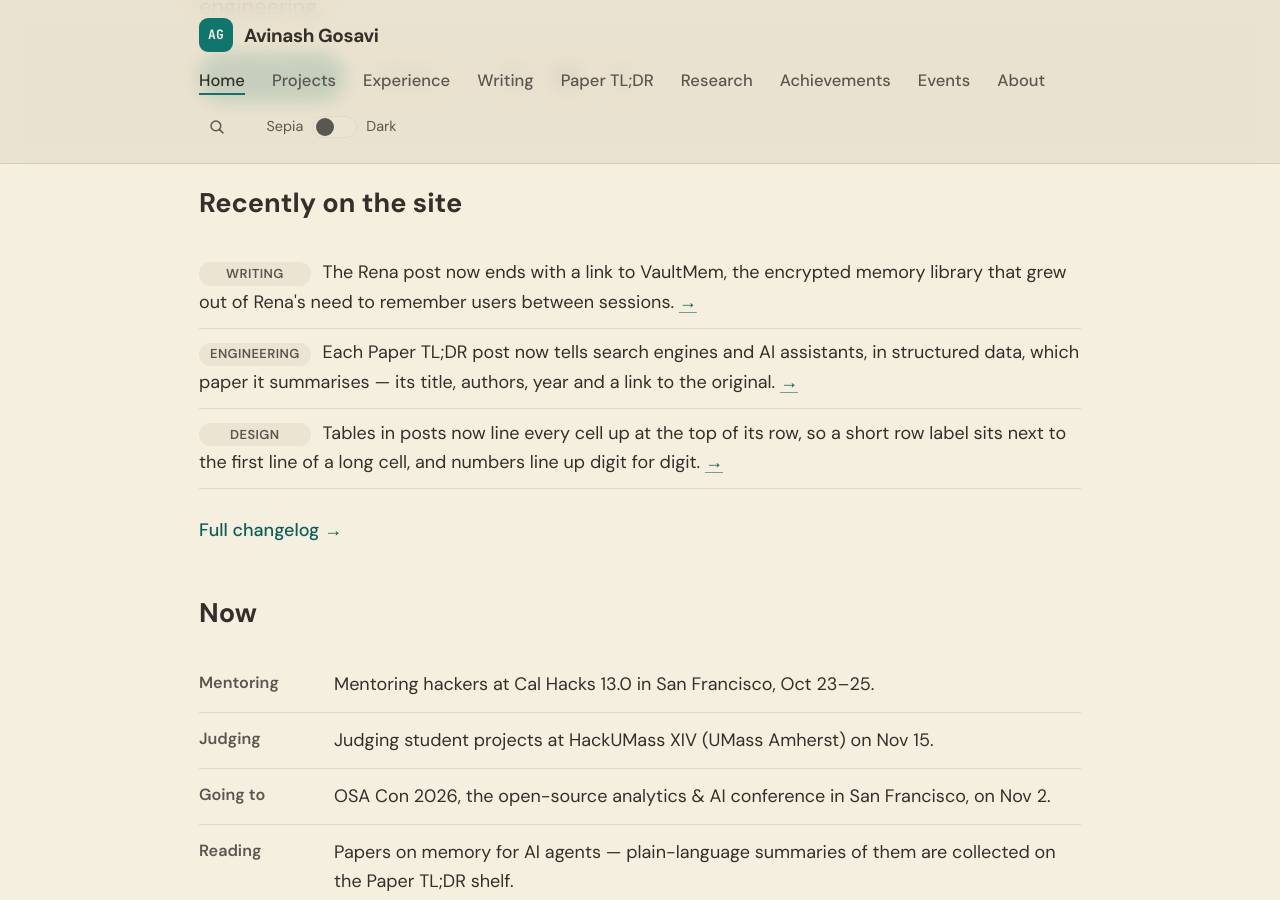
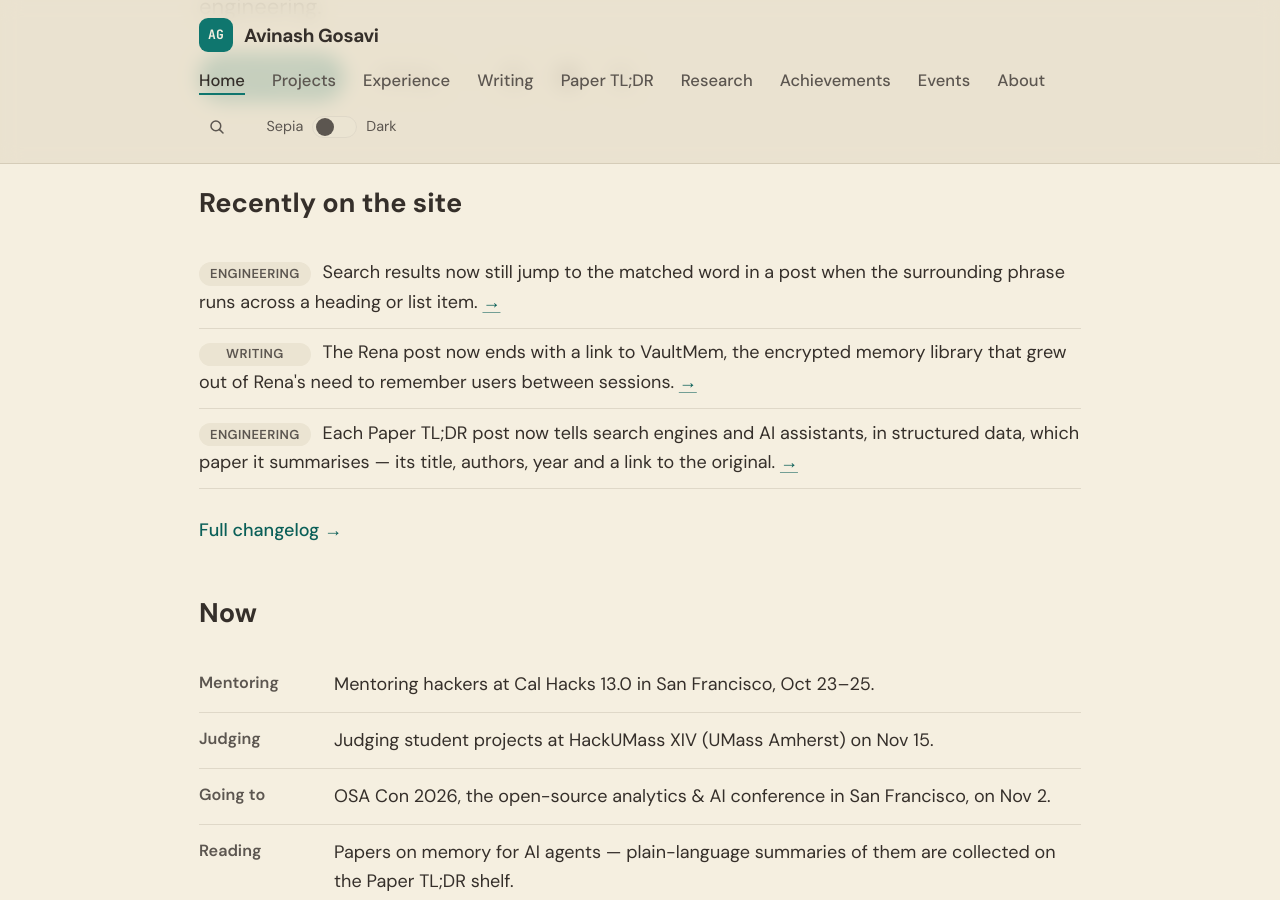
Before and after one commit to aag1091-alt/avinashgosavi.com, a Jekyll site: the page built from index.md, in a window 1280 px wide and 900 px high, scrolled down 554 px. Built offline with Jekyll 4.4.1, drawn with Linux system fonts in a browser that asks for light colours.

Commit message:
Search: text-fragment falls back to the matched word
Co-Authored-By: Claude <noreply@anthropic.com>

```diff
--- a/_data/changelog.yml
+++ b/_data/changelog.yml
@@ -1,5 +1,9 @@
 # Public changelog shown on /changelog and (latest 3) on the homepage.
 # Newest first. desk: Writing | Design | Engineering
+- date: 2026-10-25
+  desk: Engineering
+  text: Search results now still jump to the matched word in a post when the surrounding phrase runs across a heading or list item.
+  link: /search/
 - date: 2026-10-25
   desk: Writing
   text: The Rena post now ends with a link to VaultMem, the encrypted memory library that grew out of Rena's need to remember users between sessions.
```
Also changed, not shown: search.md (+5 -2 lines).
